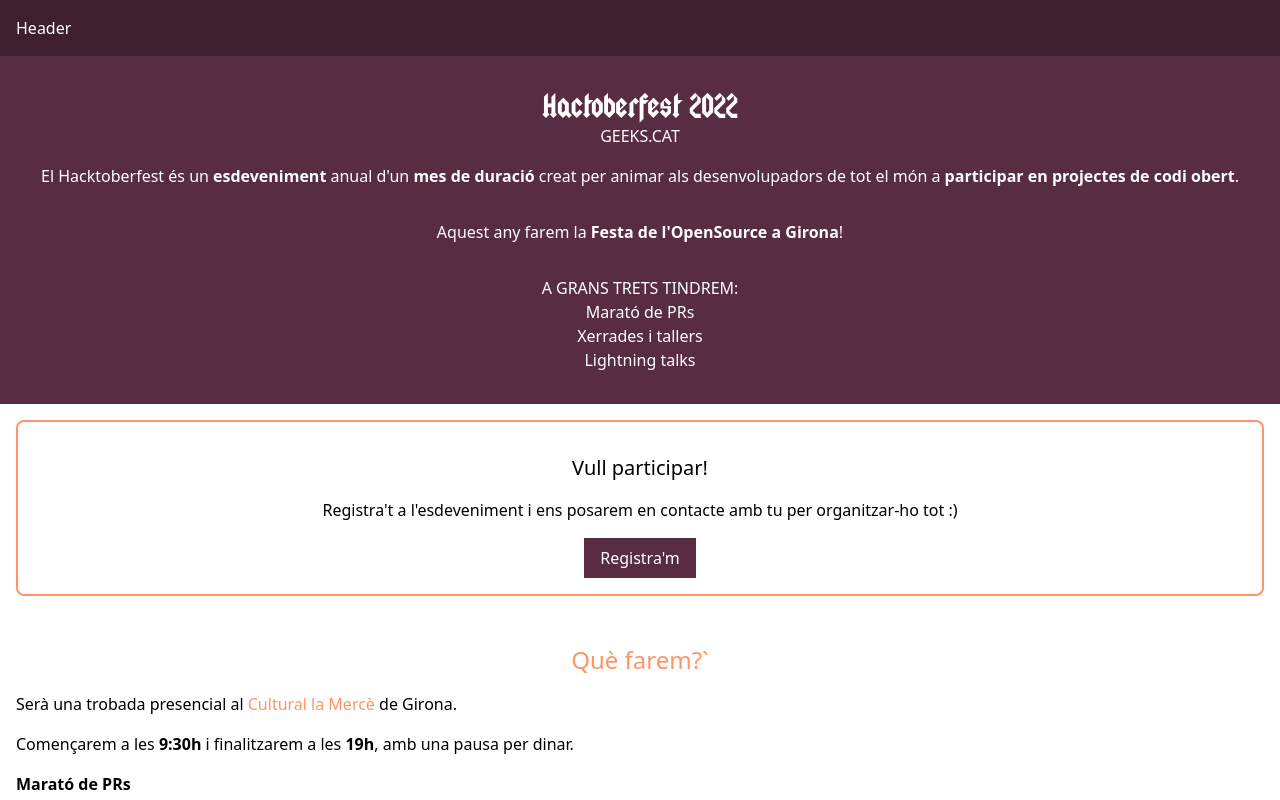
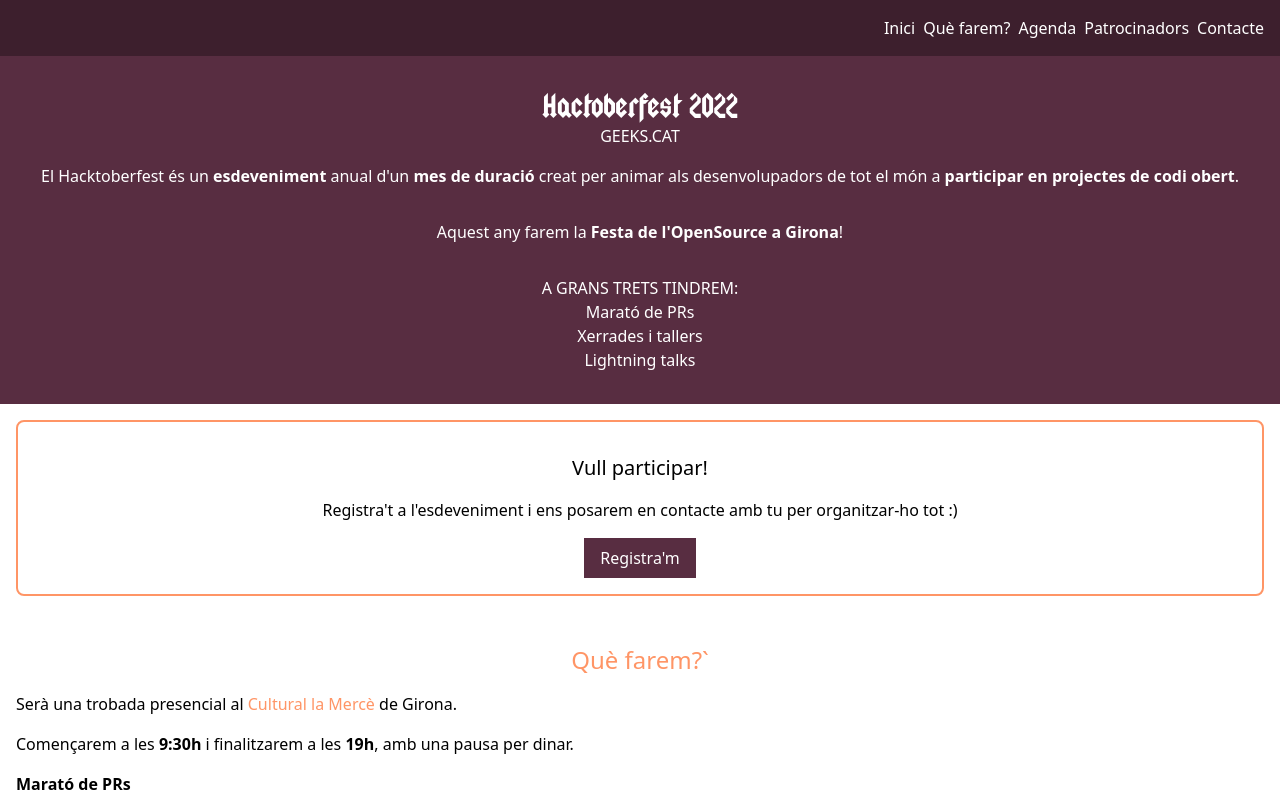
Before and after one commit to GeeksCAT/hacktoberfest-web-2022, a Vue app: page / in a window 1280 px wide. Shown: the top 800 px of the page. Built offline with nearby package versions, Linux system fonts and the light colour scheme; what @formkit/vue would draw is missing.

Commit message:
feat: add main menu

```diff
--- a/src/App.vue
+++ b/src/App.vue
@@ -1,5 +1,7 @@
 <script setup lang="ts">
-import Header from './components/Sections/Header.vue'
+import { IMenuOption } from './types'
+
+import Menu from './components/Sections/Menu.vue'
 import Intro from './components/Sections/Intro.vue'
 import Join from './components/Sections/Join.vue'
 import WhatWeWillDo from './components/Sections/WhatWeWillDo.vue'
@@ -9,17 +11,25 @@ import Organizer from './components/Sections/Organizer.vue'
 import Sponsors from './components/Sections/Sponsors.vue'
 import Contact from './components/Sections/Contact.vue'
 import Footer from './components/Sections/Footer.vue'
+
+const handlerMenuClick = (option: IMenuOption) => {
+  ;(document.getElementById(option.ref) as HTMLElement).scrollIntoView({
+    behavior: 'smooth',
+    block: 'start',
+    inline: 'nearest'
+  })
+}
 </script>
 
 <template>
-  <Header />
+  <Menu @click="handlerMenuClick" id="begin" />
   <Intro />
   <Join />
-  <WhatWeWillDo />
-  <Diary />
+  <WhatWeWillDo id="watWeWillDo" />
+  <Diary id="diary" />
   <CodeOfConduct />
   <Organizer />
-  <Sponsors />
-  <Contact />
+  <Sponsors id="sponsors" />
+  <Contact id="contact" />
   <Footer />
 </template>
--- /dev/null
+++ b/src/components/Modules/MMenuOptions.vue
@@ -0,0 +1,38 @@
+<script setup lang="ts">
+import { IMenuOption } from '../../types'
+
+const emit = defineEmits(['click'])
+
+const menuOptions: IMenuOption[] = [
+  {
+    name: 'Inici',
+    ref: 'begin'
+  },
+  {
+    name: 'Què farem?',
+    ref: 'watWeWillDo'
+  },
+  {
+    name: 'Agenda',
+    ref: 'diary'
+  },
+  {
+    name: 'Patrocinadors',
+    ref: 'sponsors'
+  },
+  {
+    name: 'Contacte',
+    ref: 'contact'
+  }
+]
+
+const handlerClick = (option: IMenuOption) => {
+  emit('click', option)
+}
+</script>
+
+<template>
+  <ul class="flex gap-2">
+    <li v-for="option in menuOptions" :key="option.ref" @click="handlerClick(option)">{{ option.name }}</li>
+  </ul>
+</template>
--- a/src/components/Sections/Header.vue
+++ /dev/null
@@ -1,3 +0,0 @@
-<template>
-  <div class="bg-third text-white p-4">Header</div>
-</template>
--- /dev/null
+++ b/src/components/Sections/Menu.vue
@@ -0,0 +1,17 @@
+<script setup lang="ts">
+import { IMenuOption } from '@/types'
+import { ref } from 'vue'
+import MMenuOptions from '../Modules/MMenuOptions.vue'
+
+const emit = defineEmits(['click'])
+
+const handlerClick = (option: IMenuOption) => {
+  emit('click', option)
+}
+</script>
+
+<template>
+  <div class="bg-third text-white p-4 flex justify-end">
+    <MMenuOptions @click="handlerClick" />
+  </div>
+</template>
--- a/src/types.ts
+++ b/src/types.ts
@@ -8,3 +8,8 @@ export interface ISponsor {
   logo: string
   web: string
 }
+
+export interface IMenuOption {
+  name: string
+  ref: string
+}
```
